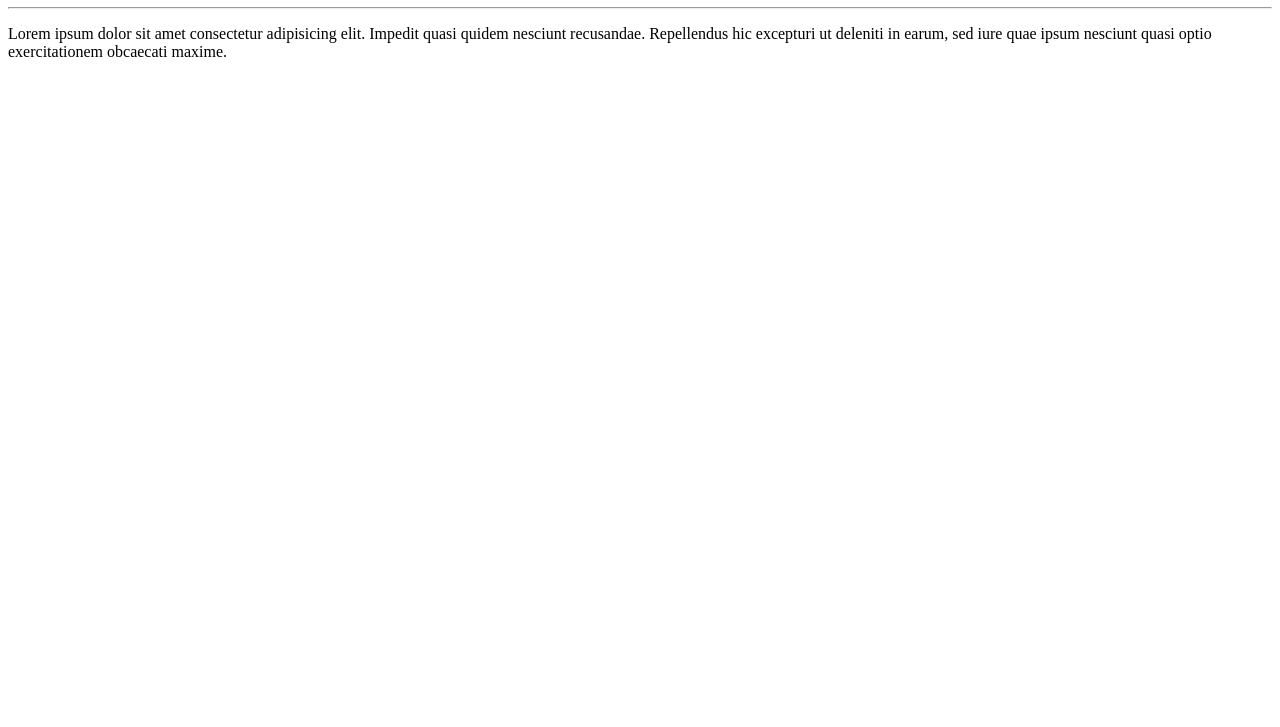
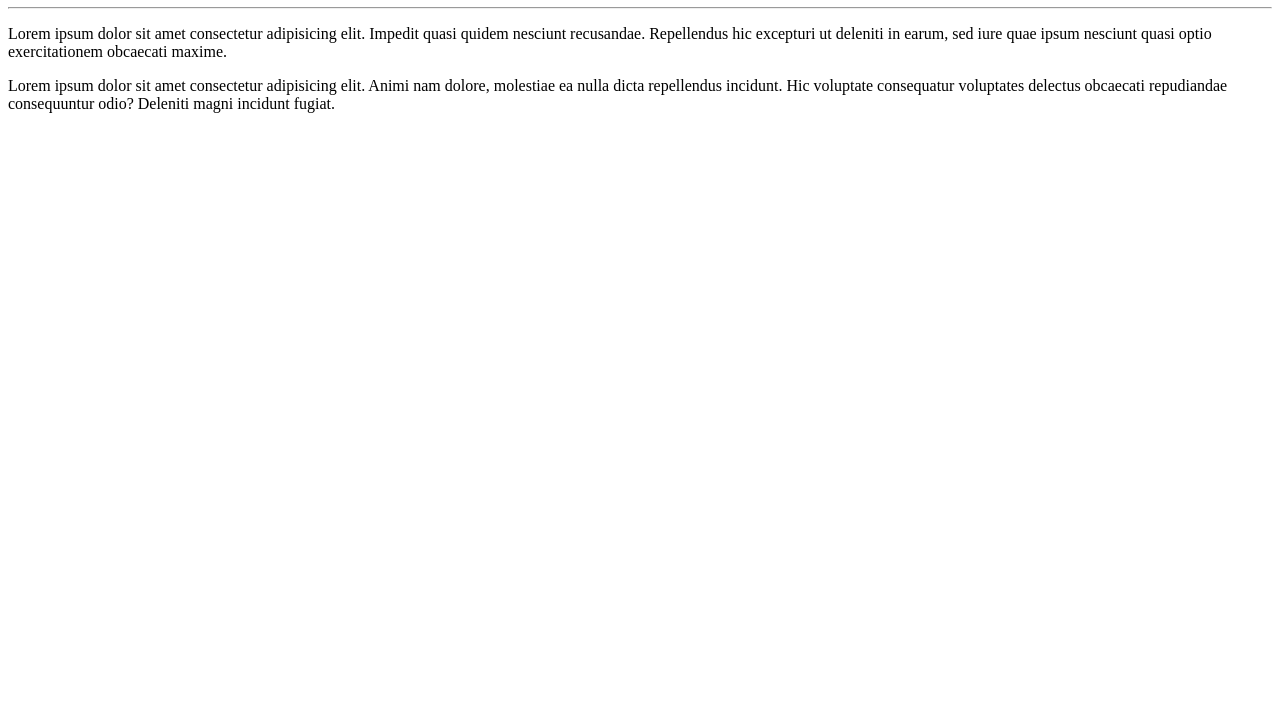
Before and after one commit to IgorVitorio/Learning-GitHub, a plain HTML site: page site-exemplo/index.html in a window 1280 px wide. Shown: the part 73-800 px from the top of the page. Drawn offline with Linux system fonts and the light colour scheme.

Commit message:
Adição de um parágrafo

```diff
--- a/site-exemplo/index.html
+++ b/site-exemplo/index.html
@@ -10,5 +10,6 @@
     <h1>Olá, mundo!</h1>
     <hr>
     <p>Lorem ipsum dolor sit amet consectetur adipisicing elit. Impedit quasi quidem nesciunt recusandae. Repellendus hic excepturi ut deleniti in earum, sed iure quae ipsum nesciunt quasi optio exercitationem obcaecati maxime.</p>
+    <p>Lorem ipsum dolor sit amet consectetur adipisicing elit. Animi nam dolore, molestiae ea nulla dicta repellendus incidunt. Hic voluptate consequatur voluptates delectus obcaecati repudiandae consequuntur odio? Deleniti magni incidunt fugiat.</p>
 </body>
 </html>
```
